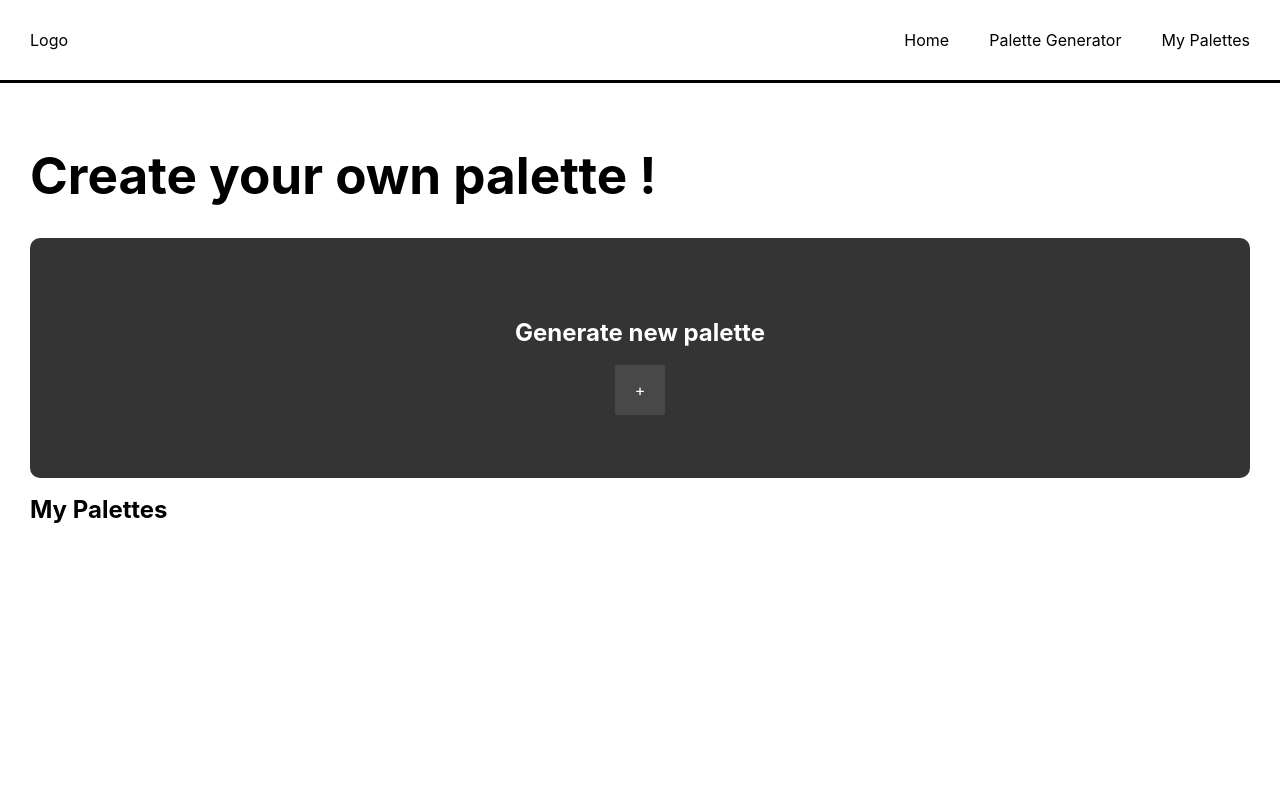
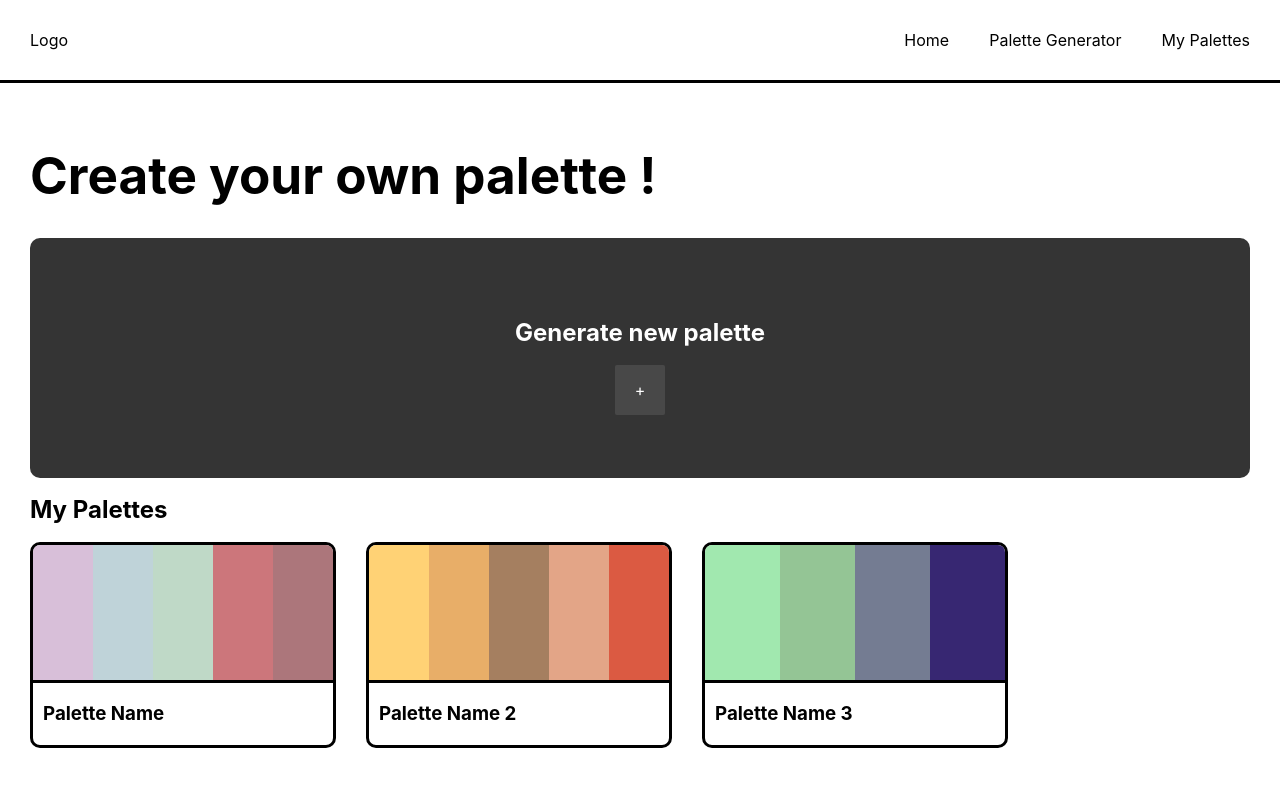
Before and after one commit to mkervabo/color-palette, a React (Vite) app: page / in a window 1280 px wide. Shown: the top 786 px of the page. Built offline with nearby package versions, Linux system fonts and the light colour scheme.

Commit message:
add palette componant

```diff
--- a/src/App.css
+++ b/src/App.css
@@ -1,4 +1,4 @@
-body {
+.App {
   width: 100vw;
   background-color: #FFF;
   color: #000;
@@ -17,7 +17,7 @@ header {
 }
 
 .Home {
-  width: 100%;
+  width: 100vw;
   min-height: 100vh;
   padding: 30px;
 }
@@ -25,6 +25,31 @@ header {
 .Menu {
   display: flex;
   gap: 40px;
+}
+
+.Palette {
+  height: 200px;
+  width: 300px;
+  border: solid #000 3px;
+  border-radius: 10px;
+  overflow: hidden;
+  display: flex;
+  flex-direction: column;
+}
+
+.Palette > .colors {
+  display: flex;
+  height: 100%;
+}
+
+.Palette > .colors > div {
+ height: 100%;
+ width: 100%;
+}
+
+.Palette > .name {
+  border-top: solid #000 3px;
+  padding: 0 10px;
 }
 
 .new-palette {
@@ -48,8 +73,12 @@ header {
   align-items: center;
 }
 
+.home-palette {
+  width: 100%;
+}
 .home-palette > div {
   display: flex;
-  width: 100%;
-  overflow-x: scroll;
+  flex-wrap: wrap;
+  max-width: 100%;
+  gap: 30px;
 }
--- a/src/App.jsx
+++ b/src/App.jsx
@@ -5,10 +5,10 @@ import './App.css'
 
 function App() {
   return (
-    <body className="App">
+    <div className="App">
       <Header />
       <Home />
-    </body>
+    </div>
   )
 }
 
--- a/src/Home.jsx
+++ b/src/Home.jsx
@@ -1,18 +1,23 @@
 import './App.css'
+import Palette from './Palette'
 
 function Home() {
   return (
     <div className="Home">
       <h1>Create your own palette !</h1>
-			<div class='new-palette'>
+			<div className='new-palette'>
 				<h2>Generate new palette</h2>
 				<div>
 					+
 				</div>
 			</div>
-			<div class='home-palette'>
+			<div className='home-palette'>
 				<h2>My Palettes</h2>
-				<div></div>
+				<div>
+					<Palette name="Palette Name" colors={['#D8BFD9', '#BFD3D9', '#BFD9C7', '#CC767B', '#AC767B' ]}/>
+					<Palette name="Palette Name 2" colors={['#FFD275', '#E8AE68', '#A57F60', '#E3A587', '#DB5A42' ]}/>
+					<Palette name="Palette Name 3" colors={['#A1E8AF', '#94C595', '#747C92', '#372772' ]}/>
+				</div>
 			</div>
     </div>
   )
--- /dev/null
+++ b/src/Palette.jsx
@@ -0,0 +1,18 @@
+import './App.css'
+
+function Palette(props) {
+  return (
+    <div className="Palette">
+			<div className='colors'>
+			{Object.entries(props.colors).map(([key, value]) => (
+        <div key={key} style={{ backgroundColor: value }}></div>
+      ))}
+			</div>
+			<div className='name'>
+				<h3>{props.name}</h3>
+			</div>
+    </div>
+  )
+}
+
+export default Palette
```
